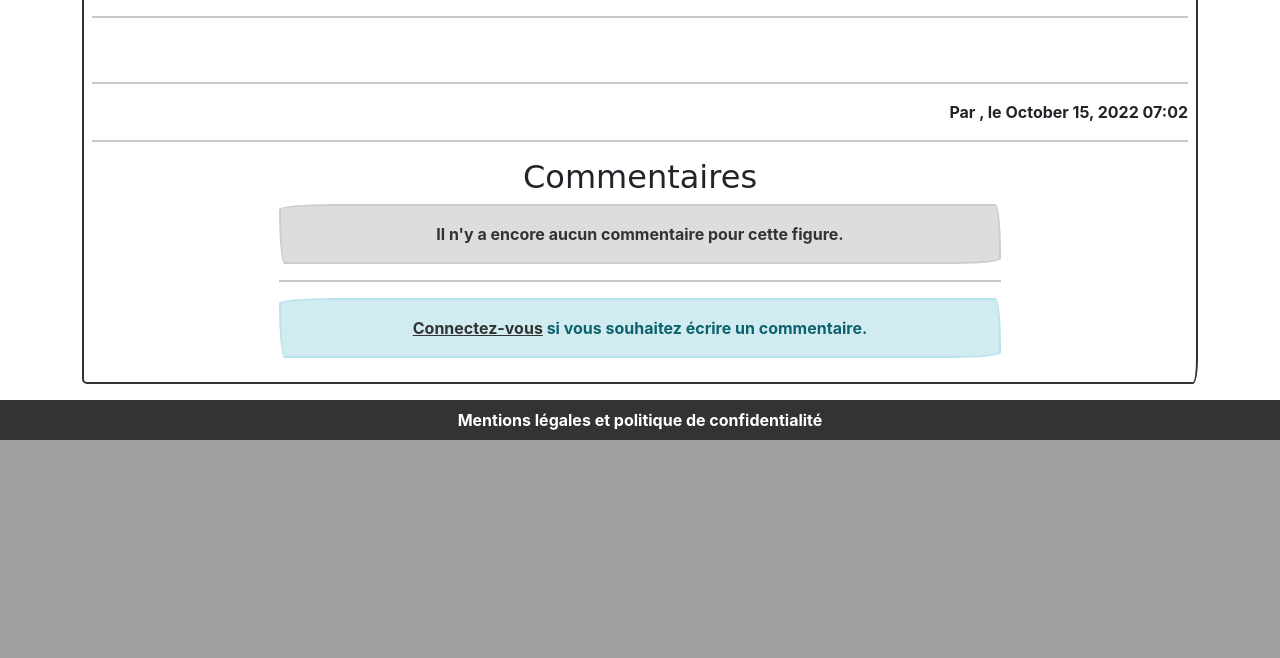
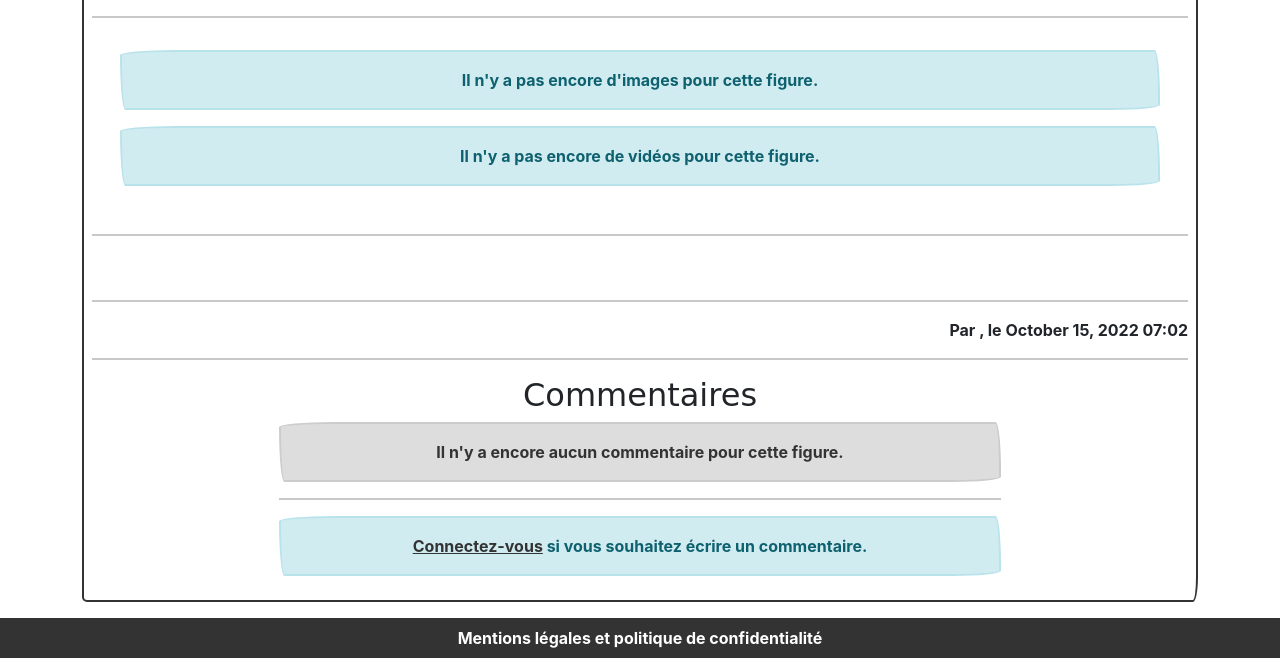
Before and after one commit to armandselbmann/P6-SNOWTRICKS, a Symfony app: template templates/trick/show.html.twig in a window 1280 px wide. Shown: the part 916-1574 px from the top of the page. Before the commit the page ends 1356 px from the top, so only its background shows below. Run offline with Twig, Linux system fonts and the light colour scheme; the template is opened without the code that fills it, so the values that code supplies are empty; some libraries are stand-ins or nearby versions; some web fonts are replaced.

Commit message:
Update url & responsive for one trick #23

```diff
--- /dev/null
+++ b/public/js/display_media.js
@@ -0,0 +1,17 @@
+$(function () {
+
+    $("#loadMedia").on('click', function (e) {
+        e.preventDefault();
+        $("div.display-media").removeClass('d-none');
+        $("#loadMedia").addClass('d-none');
+        $("#hideMedia").removeClass('d-none');
+    });
+
+    $("#hideMedia").on('click', function (e) {
+        e.preventDefault();
+        $("div.display-media").addClass('d-none');
+        $("#loadMedia").removeClass('d-none');
+        $("#hideMedia").addClass('d-none');
+    });
+
+});
--- a/templates/image/edit_image.html.twig
+++ b/templates/image/edit_image.html.twig
@@ -1,8 +1,8 @@
-<div class="d-flex flex-row flex-wrap">
+<div class="row">
     {% for image in trick.images %}
         {% if not image.featuredImage %}
-            <div class="d-flex flex-column w-50 p-2">
-                <img src="{{ asset('/uploads/' ~ image.name) }}" alt="Image">
+            <div class="col-12 col-lg-6 p-1">
+                <img class="img-fluid" src="{{ asset('/uploads/' ~ image.name) }}" alt="Image">
                 <div class="d-flex justify-content-evenly mt-1">
                     {{ include('image/_delete_image.html.twig') }}
                 </div>
--- a/templates/image/show.html.twig
+++ b/templates/image/show.html.twig
@@ -1,31 +1,17 @@
-<div class="container-fluid p-0 position-relative">
-
-    <div class="alert alert-dismissible alert-light position-absolute top-50 start-50 translate-middle" style="opacity: 0.6; width: 350px; height:70px"></div>
-    <h2 class="text-center text-dark position-absolute top-50 start-50 translate-middle">{{ trick.name }}</h2>
-
-    {% set featuredImage = "" %}
-    {% for image in trick.images %}
-        {% if image.featuredImage %}
-            {% set featuredImage = image.name %}
-        {% endif %}
-    {% endfor %}
-
-    {% if featuredImage is not empty %}
-        <img src="{{ asset('/uploads/' ~ featuredImage) }}" alt="Image" class="card-img-top rounded-2">
+<div class="container-fluid">
+    {% if trick.images is not empty %}
+        <div class="row">
+            {% for image in trick.images %}
+                {% if not image.featuredImage %}
+                    <div class="col-12 col-lg-6 p-3">
+                        <img class="img-fluid" src="{{ asset('/uploads/' ~ image.name) }}" alt="Image">
+                    </div>
+                {% endif %}
+            {% endfor %}
+        </div>
     {% else %}
-        <img src="https://unsplash.com/photos/xSNaPoQ0H9M/download?ixid=MnwxMjA3fDB8MXxzZWFyY2h8NHx8bW91bnRhaW4lMjBzbm93Ym9hcmR8ZW58MHx8fHwxNjU5NjMxNTQz&force=true" class="card-img-top" alt="Default image">
+        <div class="alert alert-info text-center m-3">
+            Il n'y a pas encore d'images pour cette figure.
+        </div>
     {% endif %}
-
 </div>
-
-<div class="d-flex flex-row flex-wrap">
-
-    {% for image in trick.images %}
-        {% if not image.featuredImage %}
-            <div class="d-flex flex-column w-50 p-2">
-                <img src="{{ asset('/uploads/' ~ image.name) }}" alt="Image">
-            </div>
-        {% endif %}
-    {% endfor %}
-
-</div>
--- /dev/null
+++ b/templates/image/show_featuredImage.html.twig
@@ -0,0 +1,15 @@
+<div class="container-fluid p-0 position-relative">
+    <div class="alert alert-dismissible alert-light position-absolute top-50 start-50 translate-middle" style="opacity: 0.6; width: 350px; height:70px"></div>
+    <h2 class="text-center text-dark position-absolute top-50 start-50 translate-middle">{{ trick.name }}</h2>
+    {% set featuredImage = "" %}
+    {% for image in trick.images %}
+        {% if image.featuredImage %}
+            {% set featuredImage = image.name %}
+        {% endif %}
+    {% endfor %}
+    {% if featuredImage is not empty %}
+        <img src="{{ asset('/uploads/' ~ featuredImage) }}" alt="Image" class="card-img-top rounded-2">
+    {% else %}
+        <img src="https://unsplash.com/photos/xSNaPoQ0H9M/download?ixid=MnwxMjA3fDB8MXxzZWFyY2h8NHx8bW91bnRhaW4lMjBzbm93Ym9hcmR8ZW58MHx8fHwxNjU5NjMxNTQz&force=true" class="card-img-top" alt="Default image">
+    {% endif %}
+</div>
--- a/templates/trick/index.html.twig
+++ b/templates/trick/index.html.twig
@@ -17,10 +17,10 @@
             {% endif %}
             <div class="card-body">
                 <div class="d-flex justify-content-around align-items-center">
-                    <a href="{{ path('app_trick_show', {'name': trick.name}) }}" class="nav-link"><h4 class="card-title text-center m-0">{{ trick.name }}</h4></a>
+                    <a href="{{ path('app_trick_show', {'slug': trick.slug}) }}" class="nav-link"><h4 class="card-title text-center m-0">{{ trick.name }}</h4></a>
                     <!-- Options de modification et de suppression visibles si l'utilisateur est connecté / Edit and Delete option if logged in User -->
                     {%  if is_granted('IS_AUTHENTICATED_REMEMBERED') %}
-                        <a href="{{ path('app_trick_edit', {'name': trick.name}) }}">
+                        <a href="{{ path('app_trick_edit', {'slug': trick.slug}) }}">
                             <button class="btn">
                                 <svg xmlns="http://www.w3.org/2000/svg" width="16" height="16" fill="currentColor" class="bi bi-pencil" viewBox="0 0 16 16">
                                     <path d="M12.146.146a.5.5 0 0 1 .708 0l3 3a.5.5 0 0 1 0 .708l-10 10a.5.5 0 0 1-.168.11l-5 2a.5.5 0 0 1-.65-.65l2-5a.5.5 0 0 1 .11-.168l10-10zM11.207 2.5 13.5 4.793 14.793 3.5 12.5 1.207 11.207 2.5zm1.586 3L10.5 3.207 4 9.707V10h.5a.5.5 0 0 1 .5.5v.5h.5a.5.5 0 0 1 .5.5v.5h.293l6.5-6.5zm-9.761 5.175-.106.106-1.528 3.821 3.821-1.528.106-.106A.5.5 0 0 1 5 12.5V12h-.5a.5.5 0 0 1-.5-.5V11h-.5a.5.5 0 0 1-.468-.325z"/>
--- a/templates/trick/show.html.twig
+++ b/templates/trick/show.html.twig
@@ -5,14 +5,31 @@
 {% block body %}
 
     <div class="container">
-        <div class="card p-2 mt-3 mb-3">
-            {{ include('image/show.html.twig') }}
-            {{ include('video/show.html.twig') }}
+    <div class="card p-2 mt-3 mb-3">
+
+        {{ include('image/show_featuredImage.html.twig') }}
+        <hr>
+
+        <div class="display-media d-lg-block d-none">
+                {{ include('image/show.html.twig') }}
+                {{ include('video/show.html.twig') }}
+            </div>
+
+            <div class="text-center p-2">
+                <div class="d-md-block d-lg-none">
+                    <button id="loadMedia" class="btn btn-primary p-2 ">Afficher les médias</button>
+                </div>
+                <div class="d-md-block d-lg-none ">
+                    <button id="hideMedia" class="btn btn-primary p-2 d-none">Masquer les médias</button>
+                </div>
+            </div>
             <hr>
-            <div class="col-10 align-self-center">
+
+            <div class="col-12">
                 <p class="p-2">{{ trick.description | nl2br }}</p>
             </div>
             <hr>
+
             <div class="d-flex justify-content-between align-items-center">
                 <div>
                     <h2 class="m-0">{{ trick.name }}</h2>
@@ -42,5 +59,14 @@
         </div>
     </div>
 
-    <script src="{{ asset('js/delete_comment.js') }}"></script>
 {% endblock %}
+
+{% block javascripts %}
+
+    {{parent() }}
+
+    <script src="{{ asset('js/display_media.js') }}"></script>
+    <script src="{{ asset('js/delete_media.js') }}"></script>
+    <script src="{{ asset('js/addForm_video.js') }}"></script>
+
+{% endblock %}
--- a/templates/video/show.html.twig
+++ b/templates/video/show.html.twig
@@ -1,18 +1,19 @@
-<div class="d-flex flex-wrap justify-content-center">
+<div class="container-fluid">
     {% if trick.videos is not empty %}
+        <div class="row">
             {% for video in trick.videos %}
                     {% if video.link is empty %}
-                <div class="d-flex flex-column w-50 p-2">
+                            <div class="col-12 col-lg-6 p-3">
                                 <div class="d-flex justify-content-center align-items-center border border-warning p-2 m-2">
                                     Video -> Erreur d'affichage
                                 </div>
                             </div>
                     {%  else %}
-                <div class="d-flex flex-column w-50 p-2">
+                            <div class="col-12 col-lg-6 p-3">
                                 <div class="medias d-flex justify-content-center m-2">
                                     <iframe
-                                width="380"
-                                height="230"
+                                            width="644"
+                                            height="430"
                                             src="{{video.link}}"
                                             title="Video Player"
                                             allow="accelerometer; autoplay; clipboard-write; encrypted-media; gyroscope; picture-in-picture"
@@ -23,5 +24,10 @@
                             </div>
                     {% endif %}
             {% endfor %}
+        </div>
+    {% else %}
+            <div class="alert alert-info text-center m-3">
+                Il n'y a pas encore de vidéos pour cette figure.
+            </div>
     {% endif %}
 </div>
```
Also changed, not shown: migrations/Version20220930143130.php (added, +31 -0 lines), src/Controller/TrickController.php (+15 -4 lines), src/Entity/Trick.php (+14 -0 lines), src/Entity/User.php (+10 -2 lines), templates/trick/edit.html.twig (+17 -7 lines), templates/video/edit_video.html.Twig (+7 -7 lines). Lines whose indentation alone changed are shown as unchanged.
